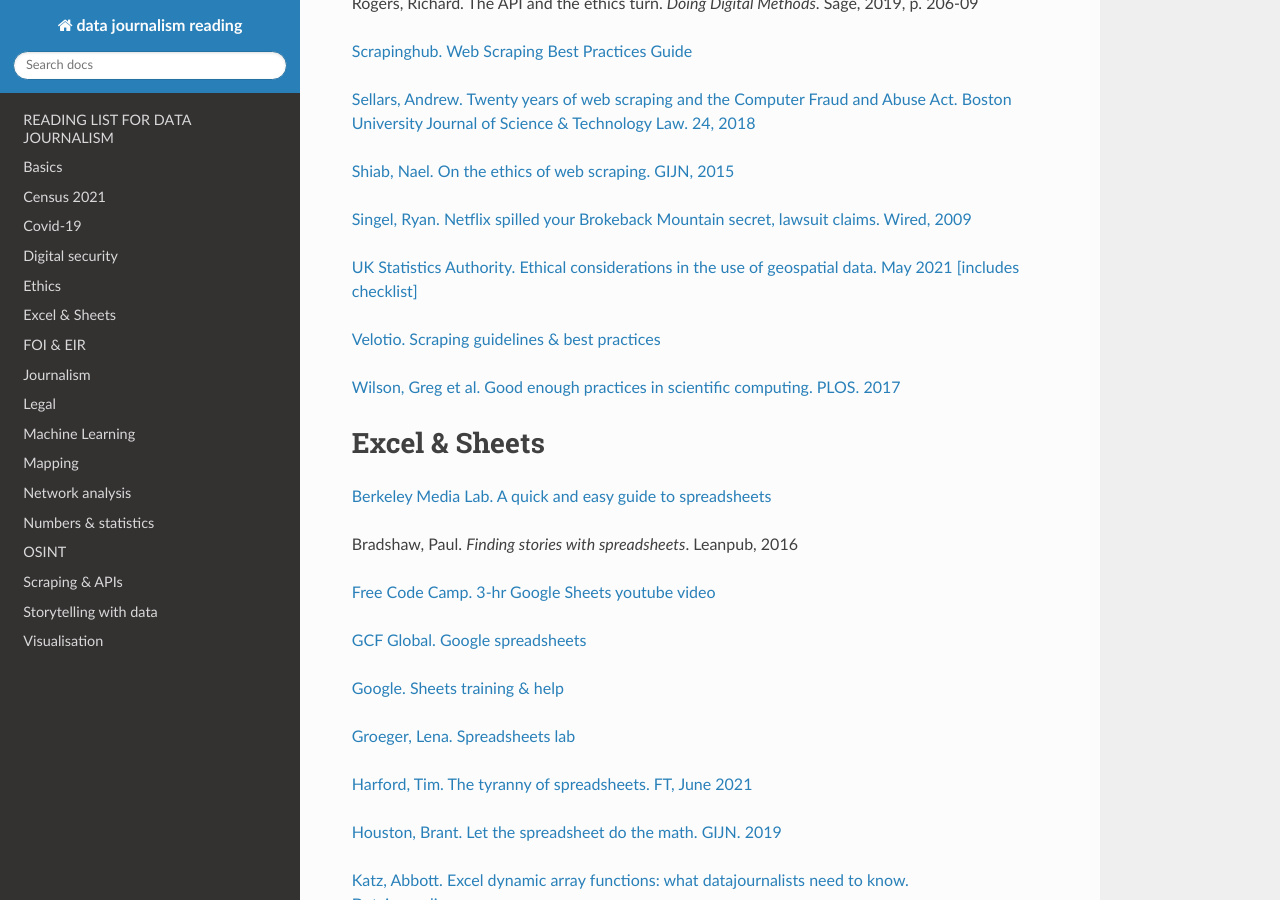
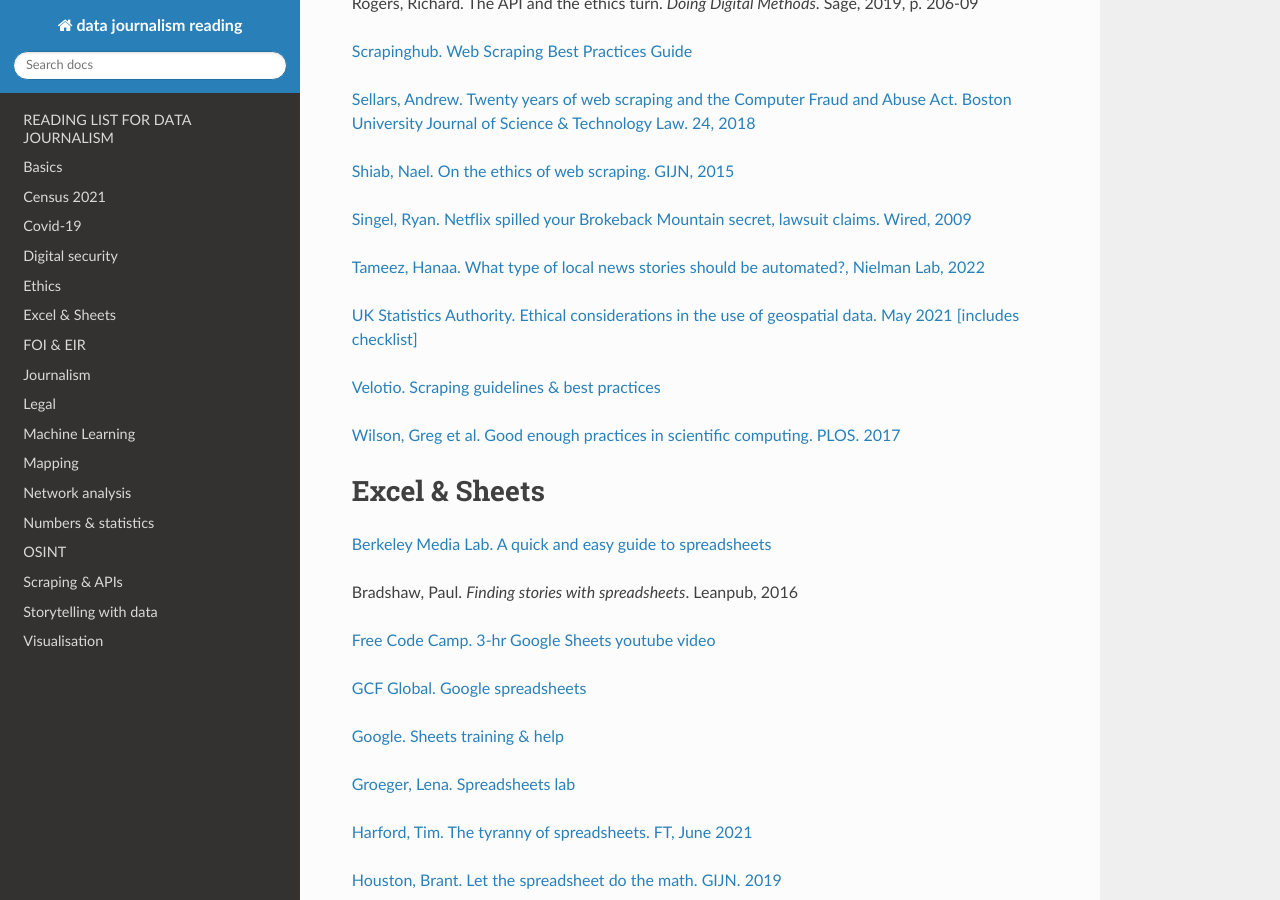
Before and after one commit to aodhanlutetiae/dj_reading, a Sphinx documentation site: the page built from docs/source/index.rst, in a window 1280 px wide and 900 px high, scrolled down 5393 px. Built offline with Sphinx 7.4.7 and the Read the Docs theme 2.0.0, drawn with Linux system fonts in a browser that asks for light colours.

Commit message:
update reading list

```diff
--- a/docs/source/index.rst
+++ b/docs/source/index.rst
@@ -277,6 +277,8 @@
 `Singel, Ryan. Netflix spilled your Brokeback Mountain secret, lawsuit
 claims. Wired,
 2009 <https://www.wired.com/2009/12/netflix-privacy-lawsuit/>`_
+
+`Tameez, Hanaa. What type of local news stories should be automated?, Nielman Lab, 2022 <https://www.niemanlab.org/2022/11/what-types-of-local-news-stories-should-be-automated-the-toronto-star-is-figuring-it-out/>`_
 
 `UK Statistics Authority. Ethical considerations in the use of geospatial data. May 2021 [includes checklist] <https://uksa.statisticsauthority.gov.uk/publication/ethical-considerations-in-the-use-of-geospatial-data-for-research-and-statistics/>`_
 
```
